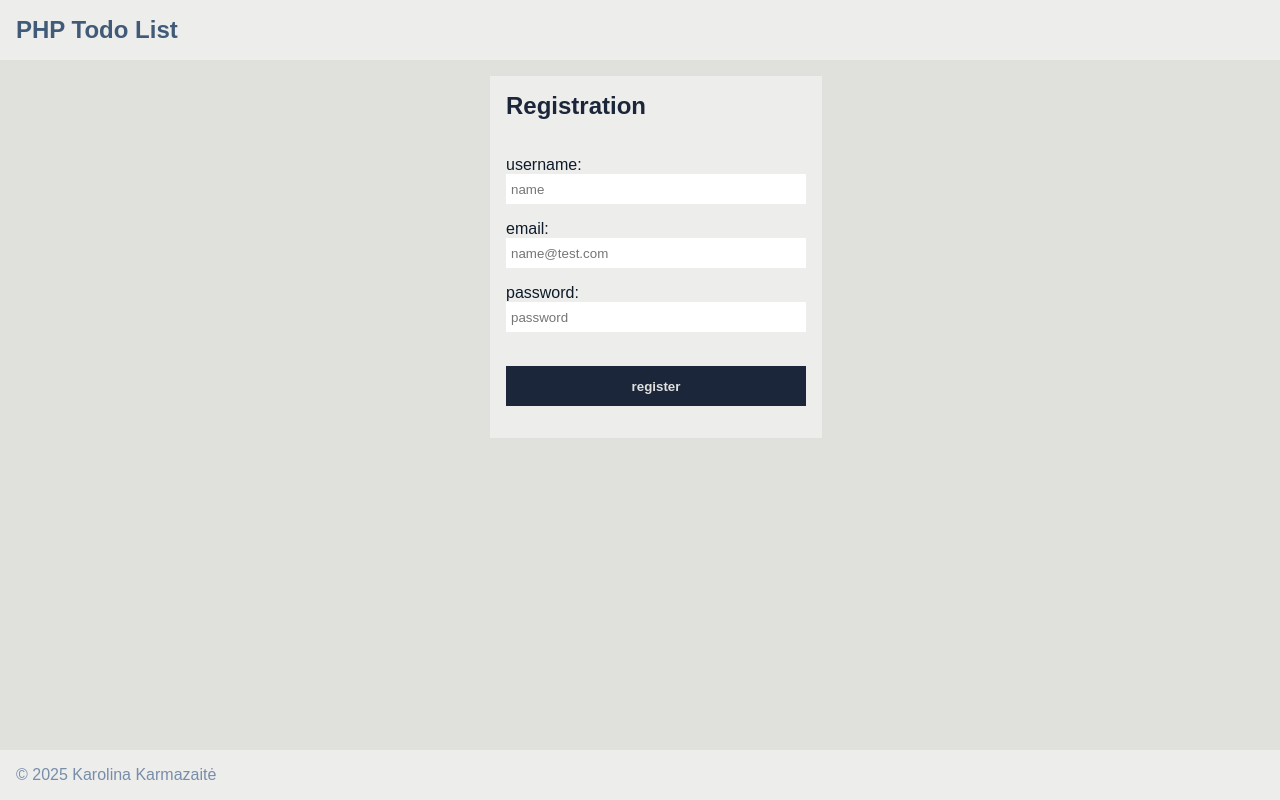
After one commit to kkarmazaite/php-todo-list, a PHP site: page /registration.php in a window 1280 px wide. The commit adds this page. Run offline with PHP 8.4, Linux system fonts and the light colour scheme.

Commit message:
Adding registration form

```diff
--- /dev/null
+++ b/registration.php
@@ -0,0 +1,60 @@
+<?php
+    include("database.php");
+
+    include("header.html");
+
+    if($_SERVER["REQUEST_METHOD"] == "POST") {
+        $username = filter_input(INPUT_POST, "username", FILTER_SANITIZE_SPECIAL_CHARS);
+        $email = filter_input(INPUT_POST, "email", FILTER_SANITIZE_EMAIL);
+        $password = filter_input(INPUT_POST, "password", FILTER_SANITIZE_SPECIAL_CHARS);
+
+        if(empty($username) || empty($email) || empty( $password)) {
+            $error = "This email is already taken";
+        } else {
+            $hash = password_hash($password, PASSWORD_DEFAULT);
+            $sql = "INSERT INTO users (name, email, password)
+                    VALUES('$username', '$email','$hash')";
+
+            try {
+                mysqli_query($conn, $sql);
+                echo "You are now registered!";
+            } catch(mysqli_sql_exception) {
+                $error = "This email is already taken";
+            }
+        }
+    }
+?>
+
+<!DOCTYPE html>
+<html lang="en">
+<head>
+    <meta charset="UTF-8">
+    <meta name="viewport" content="width=device-width, initial-scale=1.0">
+    <link rel="stylesheet" href="styles.css">
+    <title>PHP todo list</title>
+</head>
+<body>
+    <main>
+        <div class="container">
+            <div class="card">
+                <form action="<?php htmlspecialchars( $_SERVER["PHP_SELF"] ) ?>" method="post">
+                    <h2>Registration</h2>
+                    <label>username:</label><br>
+                    <input type="text" name="username" placeholder="name"><br>
+                    <label>email:</label><br>
+                    <input type="email" name="email" placeholder="name@test.com"><br>
+                    <label>password:</label><br>
+                    <input type="password" name="password" placeholder="password"><br><br>
+                    <input class="button" type="submit" name="submit" value="register"><br>
+                </form>
+
+                <div class="error-message"><?php echo (isset($error))?$error:'';?></div>
+            </div>
+        </div>
+    </main>
+</body>
+</html>
+
+<?php
+    include("footer.html");
+?>
--- a/styles.css
+++ b/styles.css
@@ -37,6 +37,44 @@ footer {
     padding: 16px;
 }
 
+.card {
+    margin: auto;
+    background-color: #ededeb;
+    padding: 16px;
+    width: fit-content;
+}
+
 .logo {
     color: #415a77;
 }
+
+form {
+    min-width: 300px;
+}
+
+form h2 {
+    margin-bottom: 36px;
+    color: #1b263b;
+}
+
+form label {
+    margin-bottom: 10px;
+}
+
+form input {
+    margin-bottom: 16px;
+    height: 30px;
+    width: 100%;
+    padding: 5px;
+}
+
+.button {
+    background-color: #1b263b;
+    color: #e0e1dd;
+    font-weight: bold;
+    height: 40px;
+}
+
+.error-message {
+    color: red;
+}
```
Also changed, not shown: index.php (+1 -22 lines).
